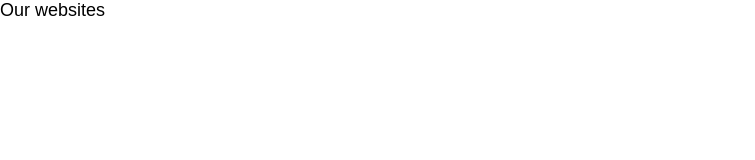
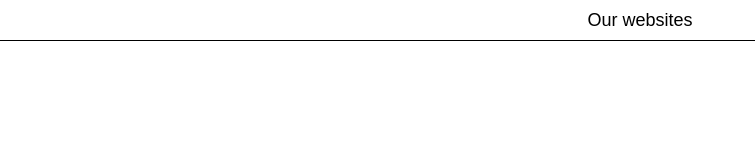
Before and after one commit to ooloo-io/github-flow-tasim-blh, a website: page src/index.html in a window 1280 px wide. Shown: the whole page, without its empty margins (0-755 px from the left). Drawn offline with nearby package versions, Linux system fonts and the light colour scheme.

Commit message:
Add header styles

```diff
--- a/src/styles.css
+++ b/src/styles.css
@@ -2,3 +2,10 @@ body {
   font-family: Arial, Helvetica, sans-serif;
   font-size: 18px;
 }
+.header {
+  height: 40px;
+  display: flex;
+  justify-content: center;
+  align-items: center;
+  border-bottom: solid 1px black
+}
```
